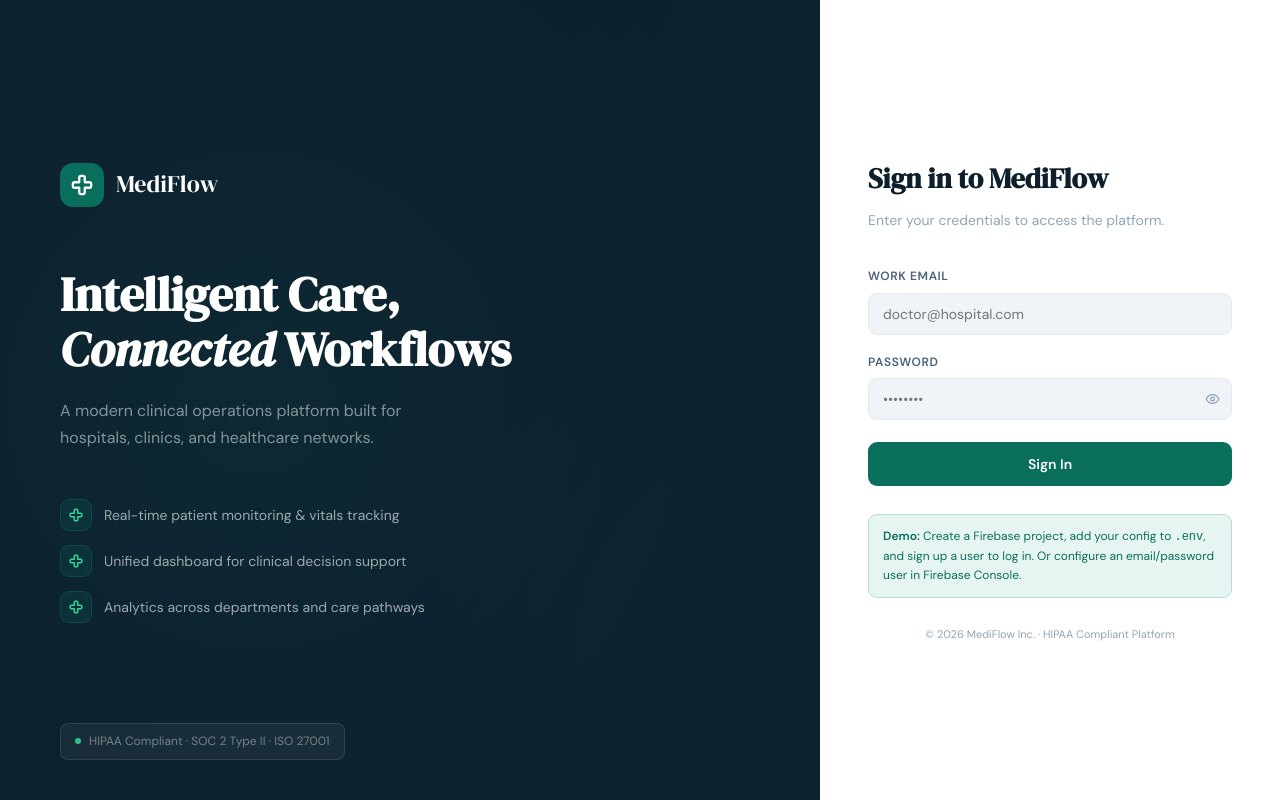
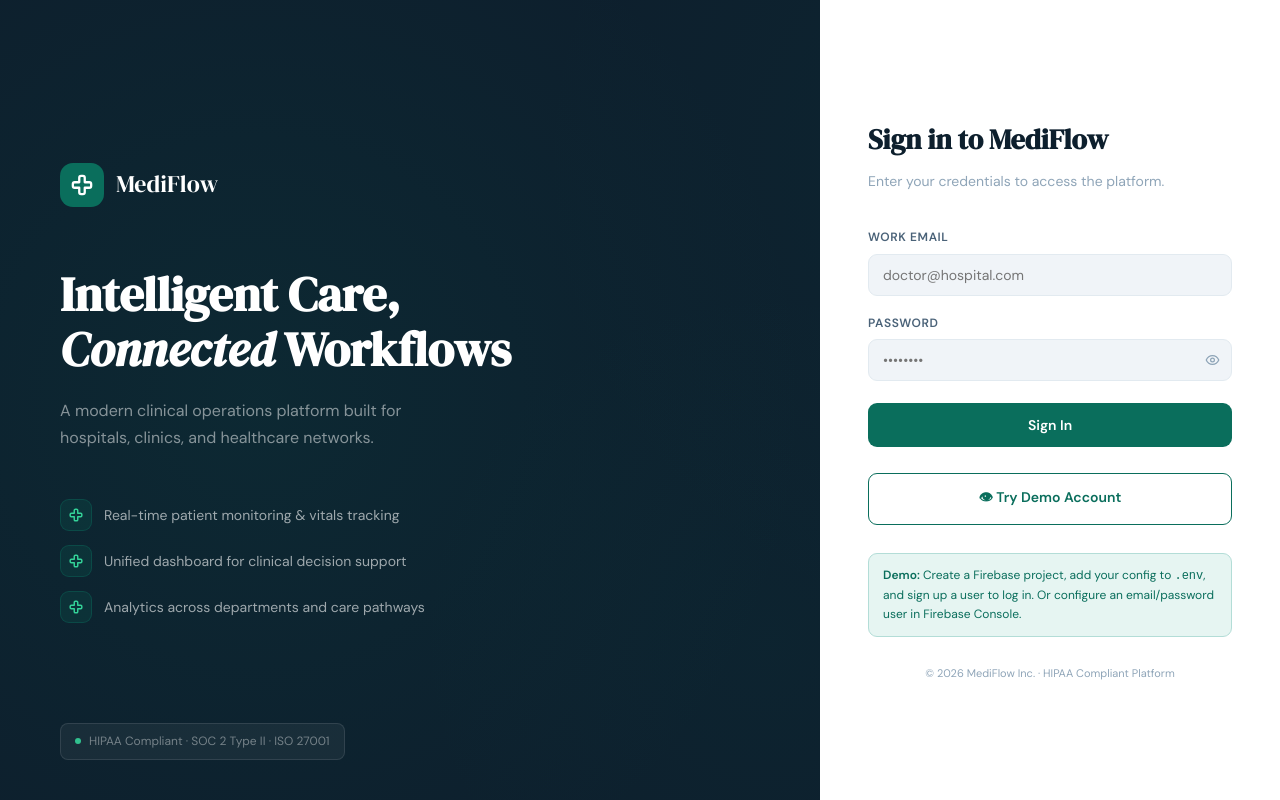
Before and after one commit to kishore-muthu/healthcare-b2b-app, a React (Vite) app: page /login in a window 1280 px wide. Built offline with nearby package versions, Linux system fonts and the light colour scheme; no server answers.

Commit message:
Add demo login button for guest access

```diff
--- a/src/pages/LoginPage.tsx
+++ b/src/pages/LoginPage.tsx
@@ -283,6 +283,27 @@ const LoginPage: React.FC = () => {
               </>
             ) : 'Sign In'}
           </button>
+          <button
+  type="button"
+  onClick={() => {
+    setEmail('demo@mediflow.com');
+    setPassword('Demo@123');
+  }}
+  style={{
+    width: '100%',
+    padding: '13px',
+    background: 'transparent',
+    color: 'var(--teal)',
+    border: '1.5px solid var(--teal)',
+    borderRadius: 9,
+    fontSize: '14px',
+    fontWeight: 600,
+    marginTop: 8,
+    cursor: 'pointer',
+  }}
+>
+  👁 Try Demo Account
+</button>
         </form>
 
         {/* Demo notice */}
```
